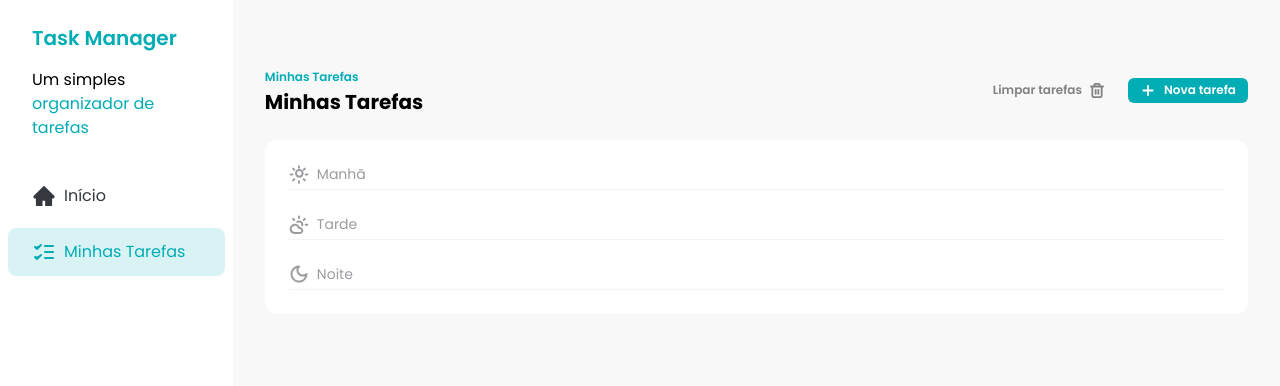
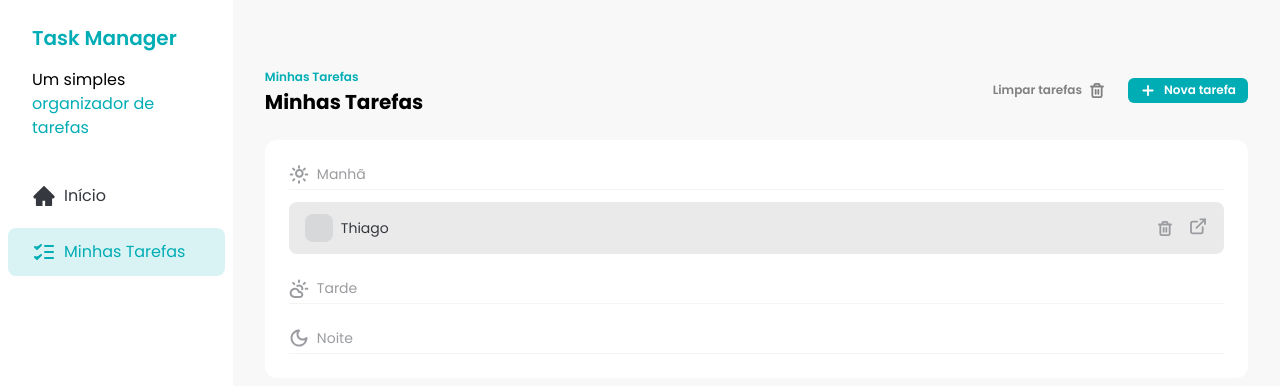
Before and after one commit to thi7silva/TaskManager, a React (Vite) app: page / in a window 1280 px wide. Shown: the top 386 px of the page. Built offline with nearby package versions, Linux system fonts and the light colour scheme; data requests are answered from the project's data file.

Commit message:
feat: add react router dom and initial TaskDetailsPage

```diff
--- a/db.json
+++ b/db.json
@@ -1,3 +1,11 @@
 {
-  "tasks": []
+  "tasks": [
+    {
+      "id": "44808213-1cfb-4b1e-b18e-f821252fc6d0",
+      "title": "Thiago",
+      "time": "morning",
+      "description": "TEsteasa",
+      "status": "not_started"
+    }
+  ]
 }
--- a/package.json
+++ b/package.json
@@ -11,10 +11,11 @@
     "prepare": "husky install"
   },
   "dependencies": {
-    "json-server": "^1.0.0-beta.1",
+    "json-server": "^1.0.0-beta.3",
     "prop-types": "^15.8.1",
     "react": "^19.1.0",
     "react-dom": "^19.1.0",
+    "react-router-dom": "^7.7.0",
     "react-transition-group": "^4.4.5",
     "sonner": "^2.0.5",
     "tailwind-variants": "^1.0.0",
--- a/src/components/TaskItem.jsx
+++ b/src/components/TaskItem.jsx
@@ -1,4 +1,5 @@
 import { useState } from 'react';
+import { Link } from 'react-router-dom';
 import { toast } from 'sonner';
 
 import { CheckIcon, DetailsIcon, LoaderIcon, TrashIcon } from '../assets/icons';
@@ -50,7 +51,7 @@
           />
           {task.status === 'done' && <CheckIcon />}
           {task.status === 'in_progress' && (
-            <LoaderIcon className="text-brand-process animate-spin" />
+            <LoaderIcon className="text-brand-white animate-spin" />
           )}
         </label>
 
@@ -70,9 +71,9 @@
           )}
         </Button>
 
-        <a href="#" className="transition hover:opacity-75">
+        <Link to={`/task/${task.id}`}>
           <DetailsIcon />
-        </a>
+        </Link>
       </div>
     </div>
   );
--- a/src/main.jsx
+++ b/src/main.jsx
@@ -2,11 +2,24 @@
 
 import { StrictMode } from 'react';
 import { createRoot } from 'react-dom/client';
+import { createBrowserRouter, RouterProvider } from 'react-router-dom';
 
 import App from './App.jsx';
+import TaskDetailsPage from './pages/task-details.jsx';
+
+const router = createBrowserRouter([
+  {
+    path: '/',
+    element: <App />,
+  },
+  {
+    path: '/task/:taskId',
+    element: <TaskDetailsPage />,
+  },
+]);
 
 createRoot(document.getElementById('root')).render(
   <StrictMode>
-    <App />
+    <RouterProvider router={router} />
   </StrictMode>
 );
--- /dev/null
+++ b/src/pages/task-details.jsx
@@ -0,0 +1,27 @@
+import { useEffect, useState } from 'react';
+import { useParams } from 'react-router-dom';
+
+const TaskDetailsPage = () => {
+  const { taskId } = useParams();
+  const [task, setTask] = useState();
+
+  useEffect(() => {
+    const fetchTasks = async () => {
+      const response = await fetch(`http://localhost:3000/tasks/${taskId}`, {
+        method: 'GET',
+      });
+      const data = await response.json();
+      setTask(data);
+    };
+    fetchTasks();
+  }, [taskId]);
+
+  return (
+    <div>
+      <p>{task?.description}</p>
+      <p>{task?.title}</p>
+    </div>
+  );
+};
+
+export default TaskDetailsPage;
--- a/vite.config.js
+++ b/vite.config.js
@@ -3,7 +3,12 @@
 import { defineConfig } from 'vite';
 import svgr from 'vite-plugin-svgr';
 
-// https://vite.dev/config/
+// https://vitejs.dev/config/
 export default defineConfig({
   plugins: [react(), tailwindcss(), svgr()],
+  server: {
+    watch: {
+      ignored: ['**/db.json'],
+    },
+  },
 });
```
Also changed, not shown: 1 other file (tests, documents, lock files or other folders).
